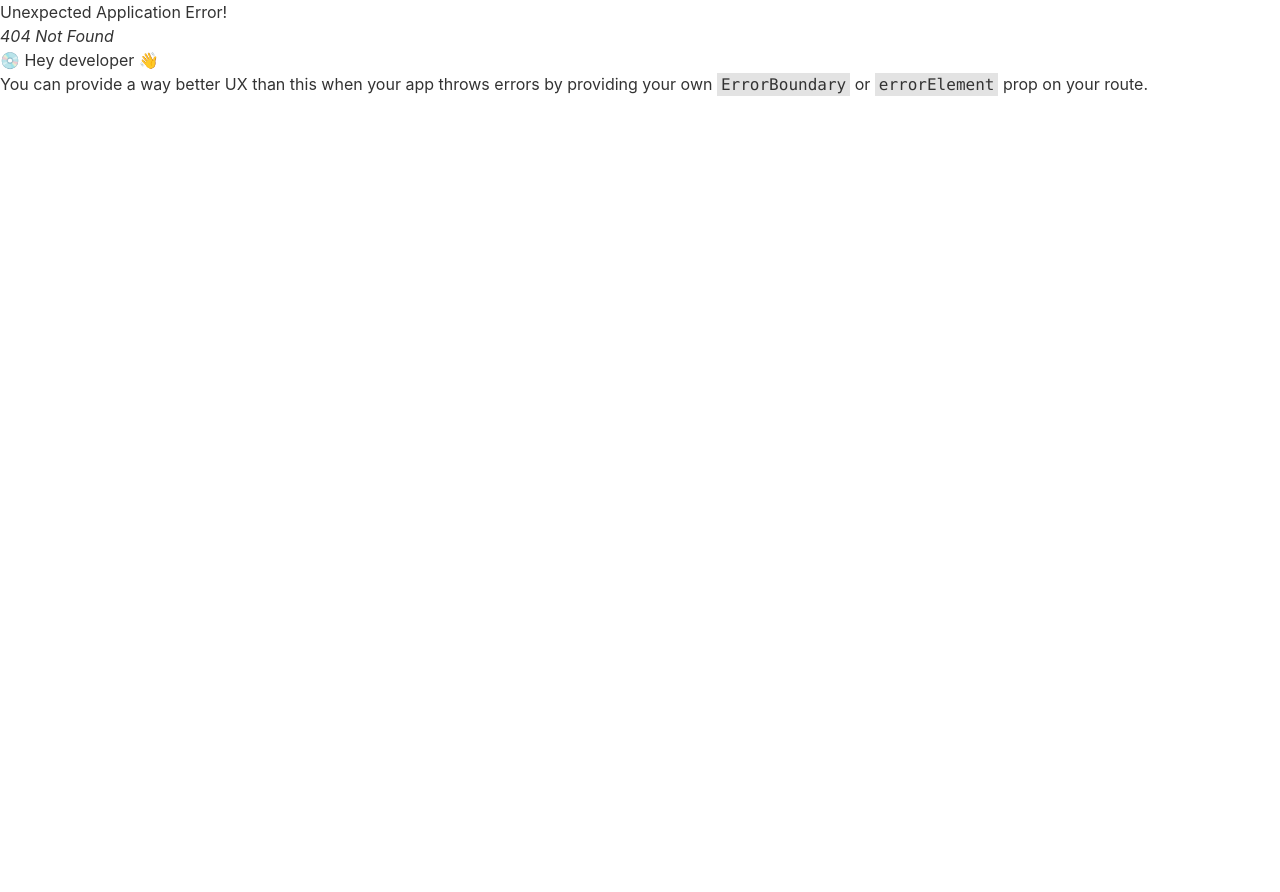
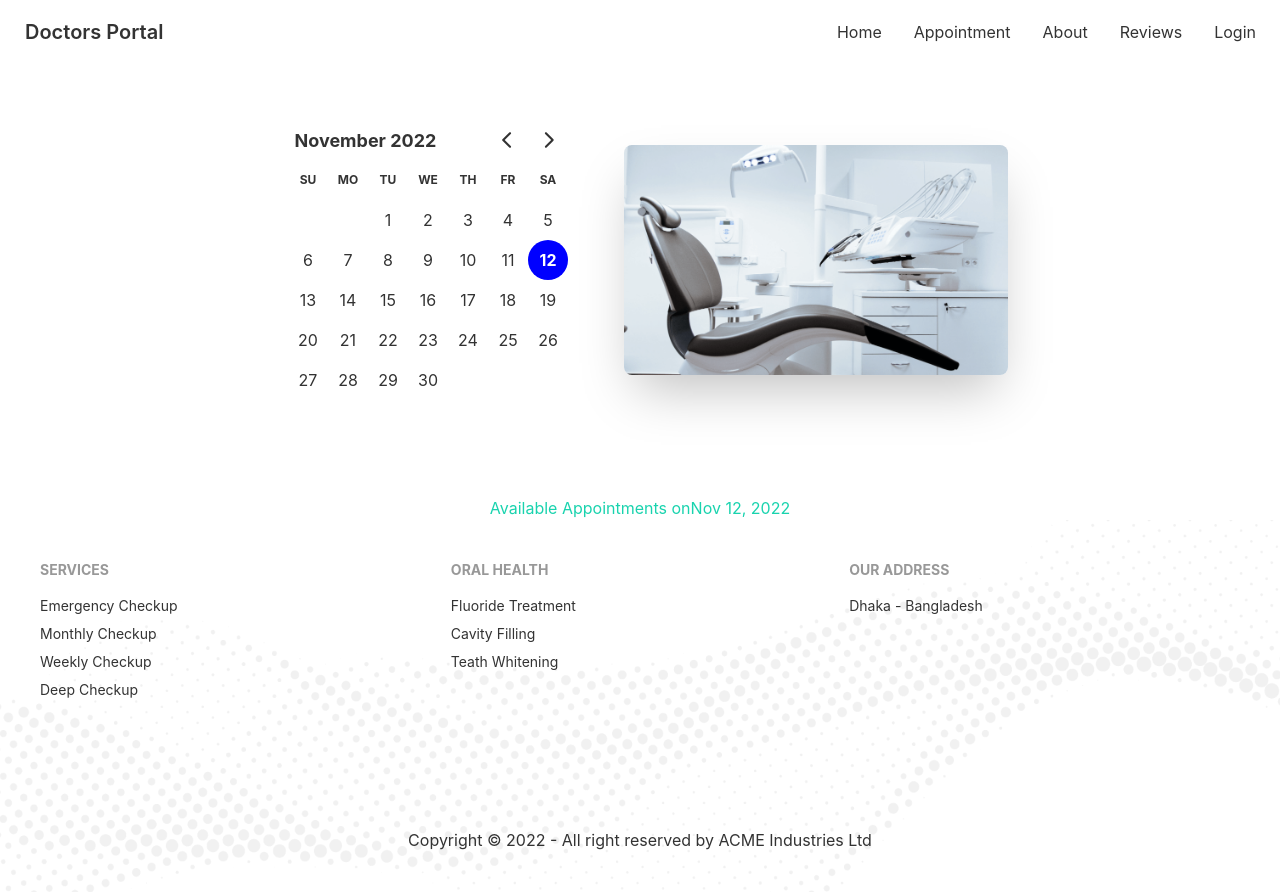
Before and after one commit to Rabbe10581/doctors-portal-client, a React (Create React App) app: page /appointment in a window 1280 px wide. Before the commit this address had no page. Before the commit the page ends 800 px from the top, so only its background shows below. Built offline with nearby package versions, Linux system fonts and the light colour scheme.

Commit message:
Available appointments adde

```diff
--- a/package.json
+++ b/package.json
@@ -7,7 +7,9 @@
     "@testing-library/react": "^13.4.0",
     "@testing-library/user-event": "^13.5.0",
     "daisyui": "^2.39.1",
+    "date-fns": "^2.29.3",
     "react": "^18.2.0",
+    "react-day-picker": "^8.3.6",
     "react-dom": "^18.2.0",
     "react-router-dom": "^6.4.3",
     "react-scripts": "5.0.1",
--- /dev/null
+++ b/src/Pages/Appointment/Appointment/Appointment.js
@@ -0,0 +1,21 @@
+import React, { useState } from 'react';
+import AppointmentBanner from '../AppointmentBanner/AppointmentBanner';
+import AvailableAppointment from '../AvailableAppointments/AvailableAppointment';
+
+const Appointment = () => {
+    const [selectedDate, setSelectedDate] = useState(new Date());
+    return (
+        <div>
+            <AppointmentBanner
+                selectedDate={selectedDate}
+                setSelectedDate={setSelectedDate}
+            ></AppointmentBanner>
+            <AvailableAppointment
+                selectedDate={selectedDate}
+                setSelectedDate={setSelectedDate}
+            ></AvailableAppointment>
+        </div>
+    );
+};
+
+export default Appointment;
--- /dev/null
+++ b/src/Pages/Appointment/AppointmentBanner/AppointmentBanner.js
@@ -0,0 +1,27 @@
+import React, { useState } from 'react';
+import chair from "../../../assets/images/chair.png";
+import { DayPicker } from 'react-day-picker';
+import { format } from 'date-fns';
+
+const AppointmentBanner = ({ selectedDate, setSelectedDate }) => {
+
+
+    return (
+        <header className='my-6'>
+            <div className="hero">
+                <div className="hero-content flex-col lg:flex-row-reverse">
+                    <img src={chair} alt="dentist chair" className="max-w-sm rounded-lg shadow-2xl" />
+                    <div className='mr-6'>
+                        <DayPicker
+                            mode='single'
+                            selected={selectedDate}
+                            onSelect={setSelectedDate}
+                        />
+                    </div>
+                </div>
+            </div>
+        </header>
+    );
+};
+
+export default AppointmentBanner;
--- /dev/null
+++ b/src/Pages/Appointment/AvailableAppointments/AvailableAppointment.js
@@ -0,0 +1,12 @@
+import { format } from 'date-fns';
+import React from 'react';
+
+const AvailableAppointment = ({ selectedDate }) => {
+    return (
+        <section className='mt-16'>
+            <p className="text-center text-secondary font-bol">Available Appointments on{format(selectedDate, 'PP')}</p>
+        </section>
+    );
+};
+
+export default AvailableAppointment;
--- /dev/null
+++ b/src/Pages/Reviews/Reviews.js
@@ -0,0 +1,11 @@
+import React from 'react';
+
+const Reviews = () => {
+    return (
+        <div>
+            <h2>This is Reviews</h2>
+        </div>
+    );
+};
+
+export default Reviews;
--- a/src/index.js
+++ b/src/index.js
@@ -3,6 +3,7 @@ import ReactDOM from 'react-dom/client';
 import './index.css';
 import App from './App';
 import reportWebVitals from './reportWebVitals';
+import 'react-day-picker/dist/style.css';
 
 const root = ReactDOM.createRoot(document.getElementById('root'));
 root.render(
@@ -11,7 +12,4 @@ root.render(
   </React.StrictMode>
 );
 
-// If you want to start measuring performance in your app, pass a function
-// to log results (for example: reportWebVitals(console.log))
-// or send to an analytics endpoint. Learn more: https://bit.ly/CRA-vitals
 reportWebVitals();
```
Also changed, not shown: src/Routes/Routes/Routes.js (+11 -1 lines), 1 other file (tests, documents, lock files or other folders).
